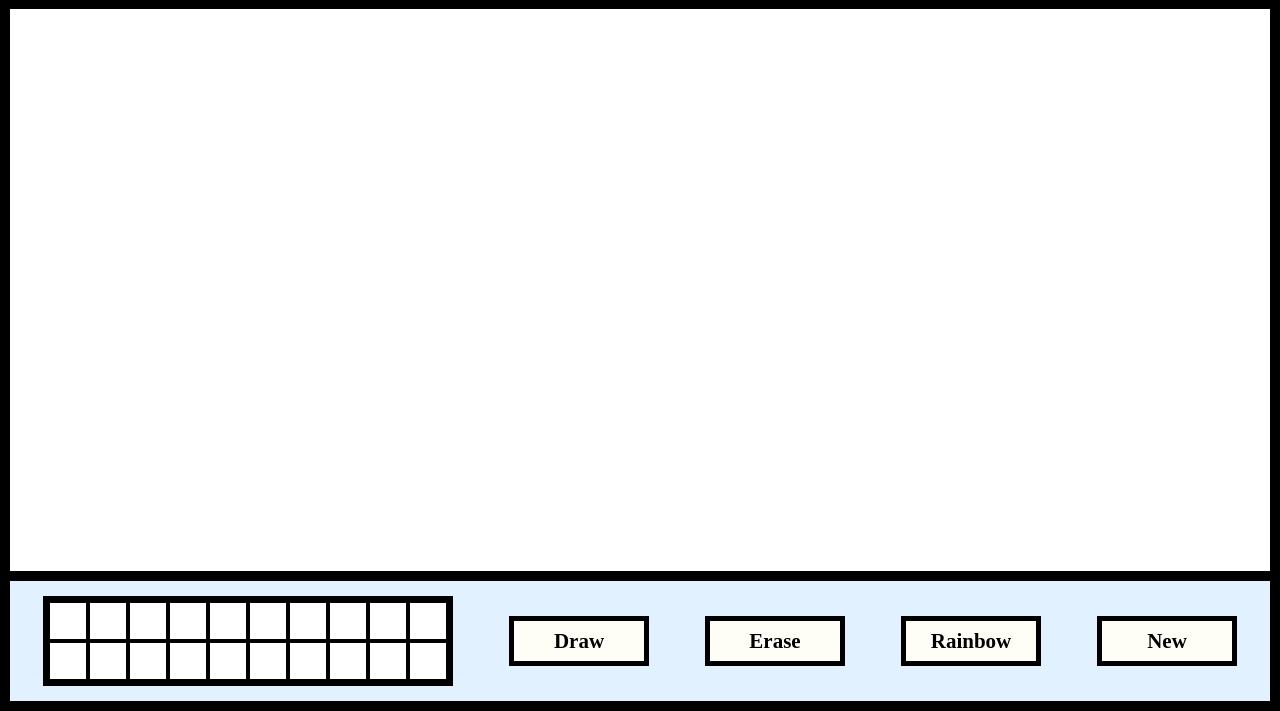
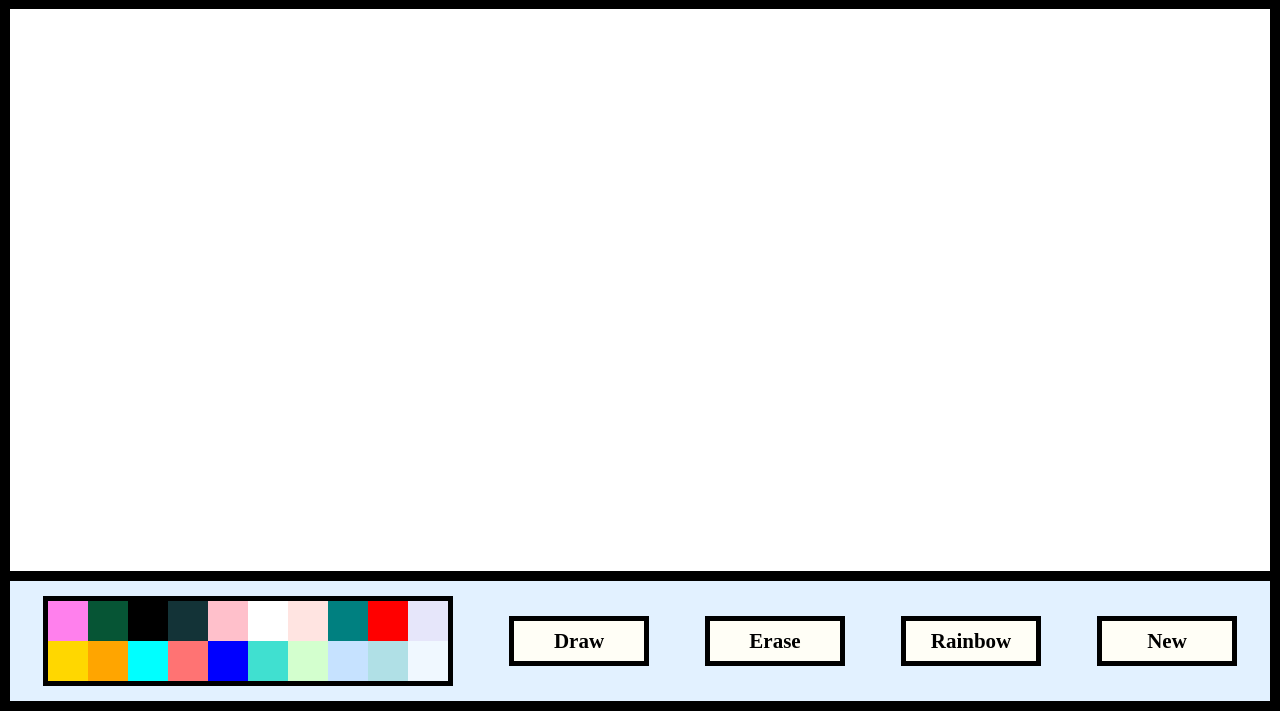
Before and after one commit to arpit-srivastava-one/pixetch, a plain HTML site: page index.html in a window 1280 px wide. Shown: the part 89-800 px from the top of the page. Drawn offline with Linux system fonts and the light colour scheme.

Commit message:
Add colors in color selection

```diff
--- a/index.html
+++ b/index.html
@@ -19,26 +19,7 @@
 
     <div class="footer">
         <div class="colors-selection">
-            <div class="color" id=""></div>
-            <div class="color" id=""></div>
-            <div class="color" id=""></div>
-            <div class="color" id=""></div>
-            <div class="color" id=""></div>
-            <div class="color" id=""></div>
-            <div class="color" id=""></div>
-            <div class="color" id=""></div>
-            <div class="color" id=""></div>
-            <div class="color" id=""></div>
-            <div class="color" id=""></div>
-            <div class="color" id=""></div>
-            <div class="color" id=""></div>
-            <div class="color" id=""></div>
-            <div class="color" id=""></div>
-            <div class="color" id=""></div>
-            <div class="color" id=""></div>
-            <div class="color" id=""></div>
-            <div class="color" id=""></div>
-            <div class="color" id=""></div>
+            <!-- Here <div color></div> elements will be added via script.js -->
         </div>
         <button id="Draw">Draw</button>
         <button id="Erase">Erase</button>
--- a/script.js
+++ b/script.js
@@ -0,0 +1,31 @@
+const hexs = [
+    "#ff80ed",
+    "#065535",
+    "#000000",
+    "#133337",
+    "#ffc0cb",
+    "#ffffff",
+    "#ffe4e1",
+    "#008080",
+    "#ff0000",
+    "#e6e6fa",
+    "#ffd700",
+    "#ffa500",
+    "#00ffff",
+    "#ff7373",
+    "#0000ff",
+    "#40e0d0",
+    "#d3ffce",
+    "#c6e2ff",
+    "#b0e0e6",
+    "#f0f8ff",
+]
+
+const colorSelection = document.querySelector(".colors-selection");
+
+for (let i = 0; i < hexs.length; i++) {
+    const colorOption = document.createElement("div");
+    colorOption.classList.add("color");
+    colorOption.style.backgroundColor = hexs[i];
+    colorSelection.appendChild(colorOption);
+}
--- a/style.css
+++ b/style.css
@@ -51,10 +51,6 @@ body {
     width: 400px;
     height: 80px;
 
-    margin: 0px;
-    padding: 0px;
-    border: 0px;
-
     border: 5px solid black;
     background-color: white;
 
@@ -64,15 +60,7 @@ body {
 }
 
 .color {
-    width: 40px;
-    height: 40px;
-
-    margin: 0px;
-    padding: 0px;
-    border: 0px;
-
-    box-sizing: border-box;
-    border: 2px solid black;
+    flex: 1 0 10%;
 }
 
 .footer button {
```
